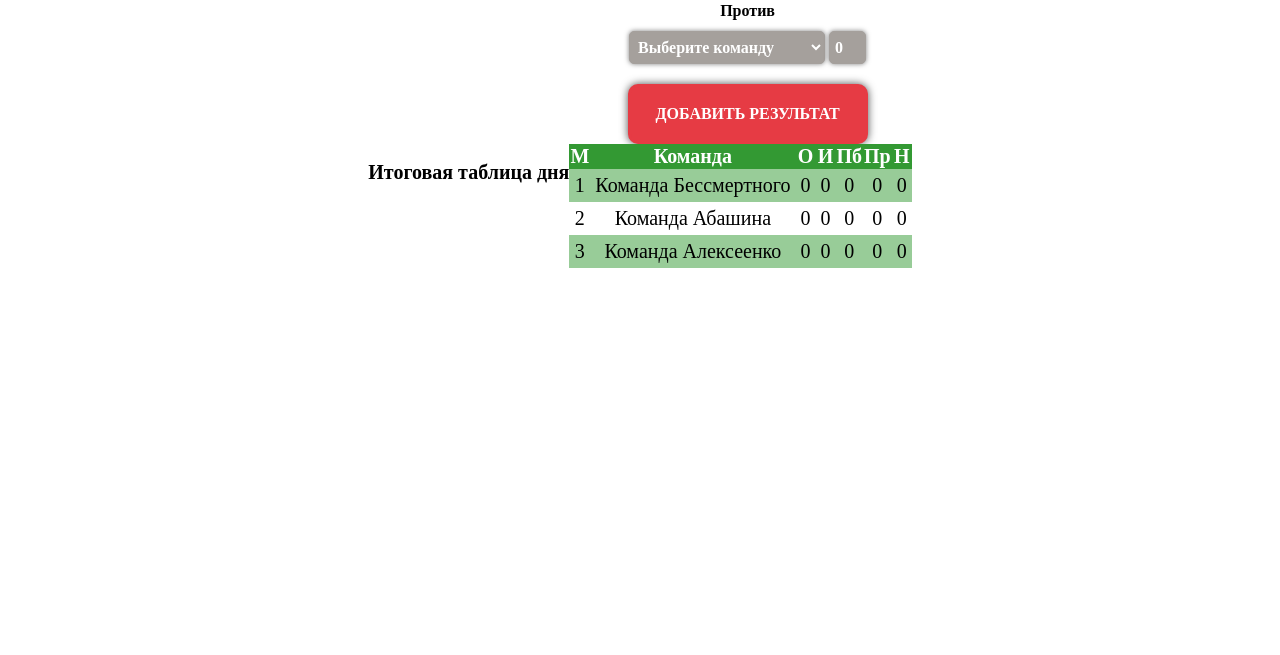
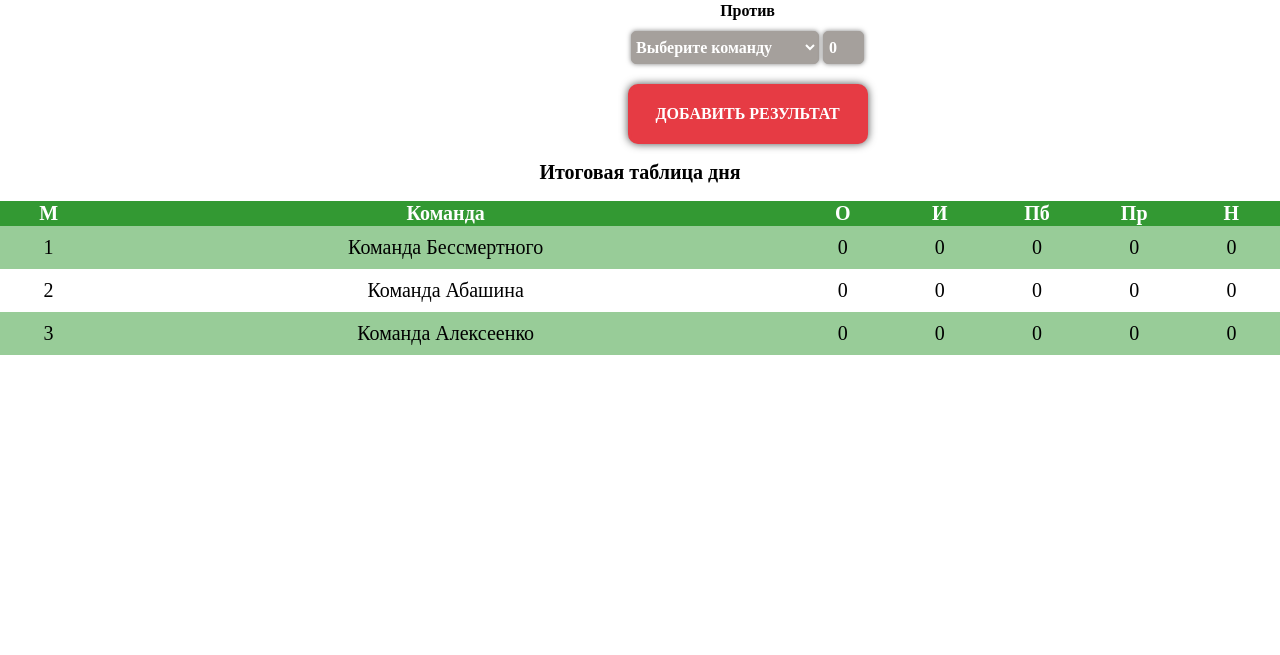
Before and after one commit to Vlad-Vishnevskii/tournament-table, a plain HTML site: page index.html in a window 1280 px wide. Shown: the part 145-800 px from the top of the page. Drawn offline with Linux system fonts and the light colour scheme.

Commit message:
Фон таблицы по всей ширине страницы

```diff
--- a/css/style.css
+++ b/css/style.css
@@ -31,7 +31,7 @@
 }
 
 .tournament-form__input {
-    width: 37px;
+    width: 41px;
     height: 33px;
     padding: 5px;
     background-color: #a5a09c;
@@ -64,7 +64,6 @@
 
 .tournament-form__team-name {
     height: 33px;
-    padding: 4px;
     background-color: #a5a09c;
     border-color:  #a5a09c;
     font-weight: bold;
@@ -104,6 +103,7 @@
     margin-bottom: 30px;
     border-collapse: collapse;
     font-size: 20px;
+    width: 100%;
 }
 
 .tournament-table__string:nth-child(3) {
@@ -117,5 +117,5 @@
 
 .tournament-table__cell {
     text-align: center;
-    padding: 5px;
+    padding: 10px;
 }
--- a/index.html
+++ b/index.html
@@ -68,7 +68,7 @@
             </form>
         </section>
 
-        <section class="container tournament-wrapper">
+        <section class="tournament-wrapper">
             <h2 class="tournament-wrapper__title">Итоговая таблица дня</h2>
             <table class="tournament-table">
                 <tr class="tournament-table__title-string">
```
